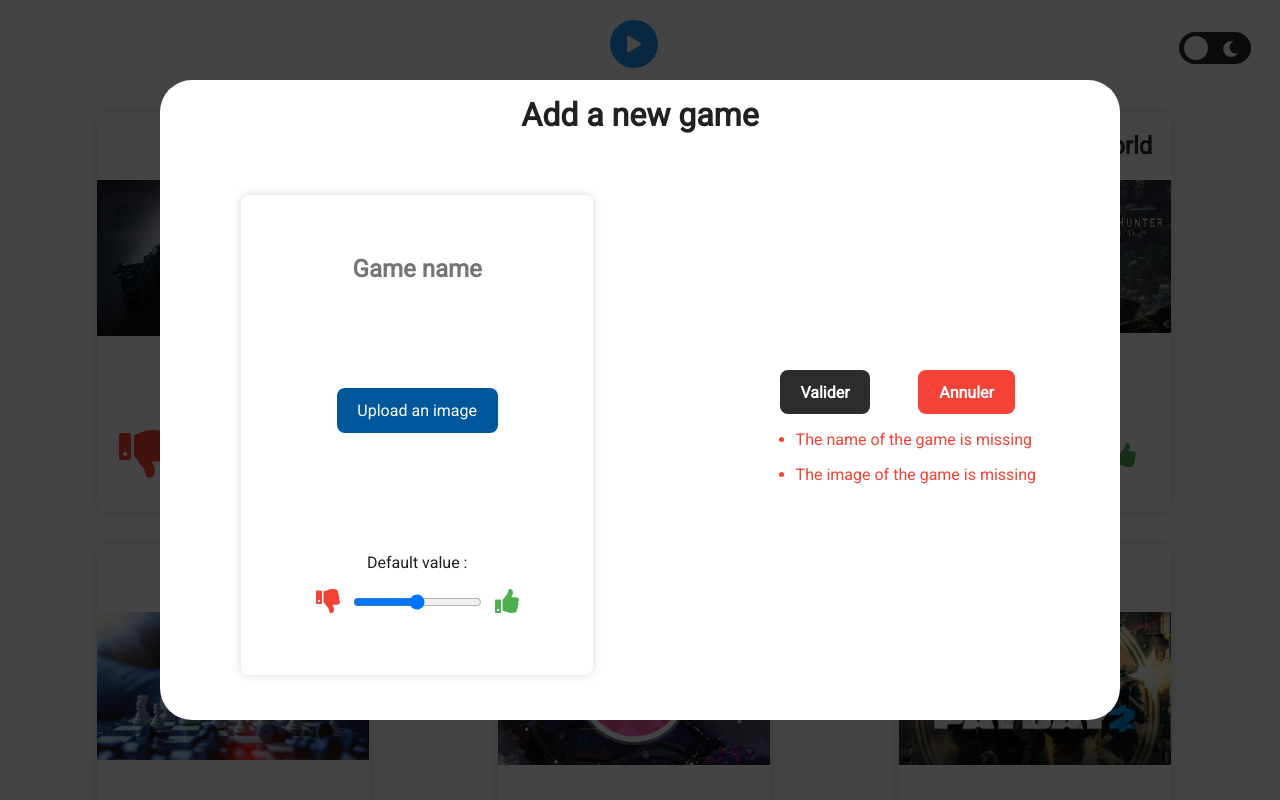
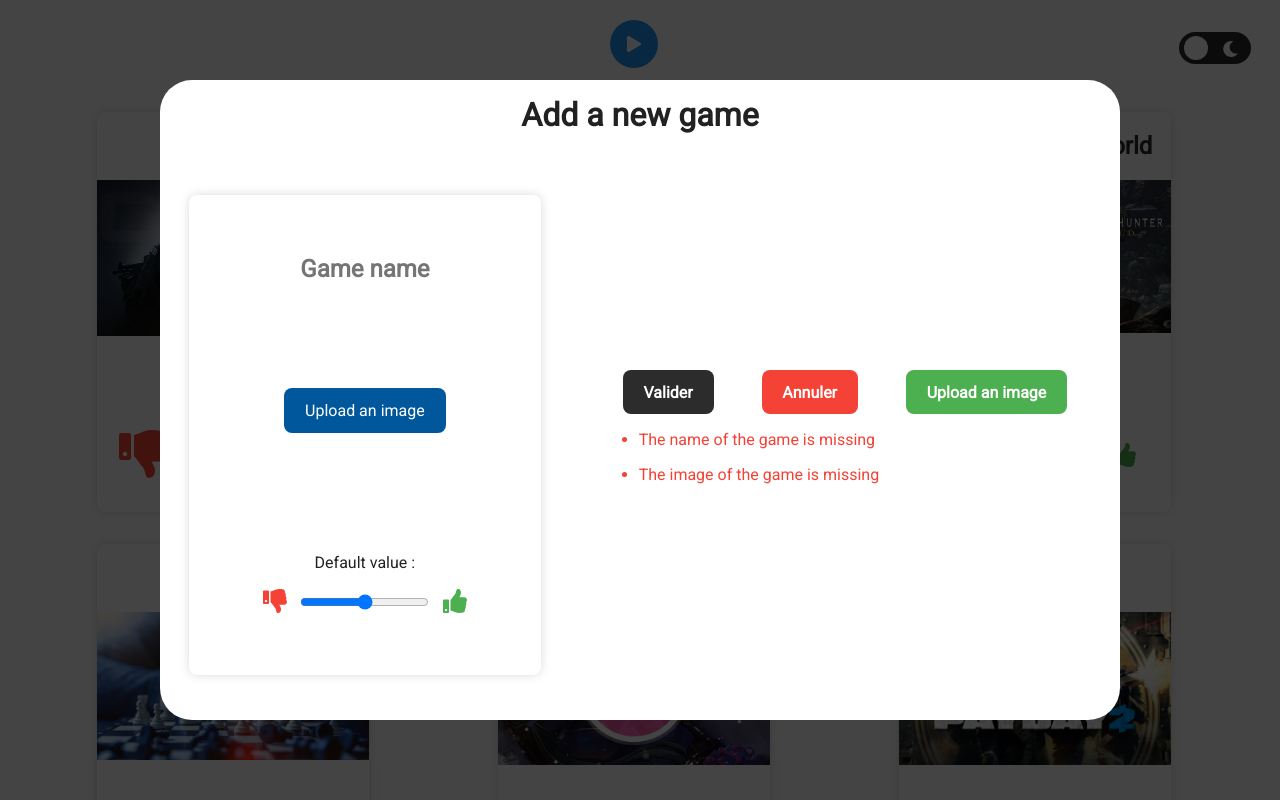
Before and after one commit to RomainGuarinoni/gamewheel, a Next.js app: page / in a window 1280 px wide. Shown: the top 800 px of the page. Built offline with nearby package versions, Linux system fonts and the light colour scheme.

Commit message:
feat(component): add button component

```diff
--- a/components/addGame.tsx
+++ b/components/addGame.tsx
@@ -2,6 +2,7 @@ import Image from 'next/image';
 import PopUp from './popUp';
 import Slider from './slider';
 import style from '../styles/addGame.module.css';
+import Button from './button';
 import { useState, useEffect } from 'react';
 
 type error = { scope: 'name' | 'url'; txt: string }[];
@@ -117,6 +118,7 @@ export default function AddGame({ close }: { close: () => void }): JSX.Element {
               >
                 Annuler
               </button>
+              <Button label='Upload an image' background='green' />
             </div>
             <ul className={style.ul}>
               {error.map(({ txt, scope }) => (
--- /dev/null
+++ b/components/button.tsx
@@ -0,0 +1,103 @@
+import { MouseEventHandler, useRef, useEffect, useState } from 'react';
+import style from '../styles/button.module.css';
+const colors = {
+  main: '#2196f3',
+  darkMain: '#01579b',
+  darkMainHover: '#044374',
+  green: '#4caf50',
+  greenHover: '#358838',
+  orange: '#ff9800',
+  orangeHover: '#e08a07',
+  red: '#f44336',
+  redHover: '#cf352a',
+  black: '212121',
+  light: '#fffff',
+  dark: '#2c2c2c',
+} as const;
+
+const colorName = [
+  'main',
+  'darkMain',
+  'green',
+  'orange',
+  'red',
+  'black',
+  'light',
+  'dark',
+] as const;
+
+type Colors = typeof colorName[number];
+
+export default function Button({
+  label,
+
+  background,
+  disabled,
+  bold,
+  onClick,
+  paddingVertical,
+  paddingHorizontal,
+}: {
+  label: string;
+  background: Colors;
+  disabled?: boolean;
+  bold?: boolean;
+  onClick?: MouseEventHandler<HTMLButtonElement>;
+  paddingVertical?: number;
+  paddingHorizontal?: number;
+}): JSX.Element {
+  const buttonRef = useRef<HTMLButtonElement>();
+
+  const [hover, setHover] = useState(false);
+
+  useEffect(() => {
+    buttonRef?.current.addEventListener('mouseover', (e: MouseEvent) => {
+      setHover(true);
+    });
+
+    return buttonRef?.current.removeEventListener(
+      'mouseover',
+      (e: MouseEvent) => {
+        setHover(true);
+      }
+    );
+  }, [buttonRef]);
+
+  useEffect(() => {
+    buttonRef?.current.addEventListener('mouseleave', (e: MouseEvent) => {
+      setHover(false);
+    });
+
+    return buttonRef?.current.removeEventListener(
+      'mouseleave',
+      (e: MouseEvent) => {
+        setHover(false);
+      }
+    );
+  }, [buttonRef]);
+
+  return (
+    <button
+      className={`${style.button} ${disabled ? style.disabled : ''}`}
+      style={{
+        padding: computePadding(paddingVertical, paddingHorizontal),
+        background: disabled
+          ? colors['dark']
+          : hover
+          ? colors[`${background}Hover`]
+          : colors[background],
+      }}
+      ref={buttonRef}
+      onClick={onClick}
+    >
+      {label}
+    </button>
+  );
+}
+
+function computePadding(
+  paddingVertical: number = 0.8,
+  paddingHorizontal: number = 1.3
+): string {
+  return `${paddingVertical}rem ${paddingHorizontal}rem`;
+}
--- a/pages/index.tsx
+++ b/pages/index.tsx
@@ -8,7 +8,6 @@ import type { Dispatch, SetStateAction } from 'react';
 import type { GetServerSideProps } from 'next';
 import AddGame from '../components/addGame';
 import axios from 'axios';
-// import type { BeforeInstallPromptEvent } from '../beforeInstallPromptEvent';
 
 export type UserThemeType = 'light' | 'dark';
 
--- /dev/null
+++ b/styles/button.module.css
@@ -0,0 +1,15 @@
+.button {
+  border: none;
+  border-radius: 0.5rem;
+  padding: 0.8rem 1.3rem;
+  color: var(--light);
+  margin: 0 1.5rem;
+  cursor: pointer;
+  transition: all ease 200ms;
+  font-size: 1rem;
+  font-weight: bold;
+}
+
+.disabled {
+  cursor: not-allowed;
+}
--- a/styles/global.css
+++ b/styles/global.css
@@ -5,9 +5,9 @@
   --green: #4caf50;
   --green-hover: #358838;
   --orange: #ff9800;
-  --orange-hover: rgb(212, 128, 1);
+  --orange-hover: #e08a07;
   --red: #f44336;
-  --red-hover: rgb(201, 54, 44);
+  --red-hover: #cf352a;
   --black: #212121;
   --light: #ffffff;
   --dark: #2c2c2c;
```
